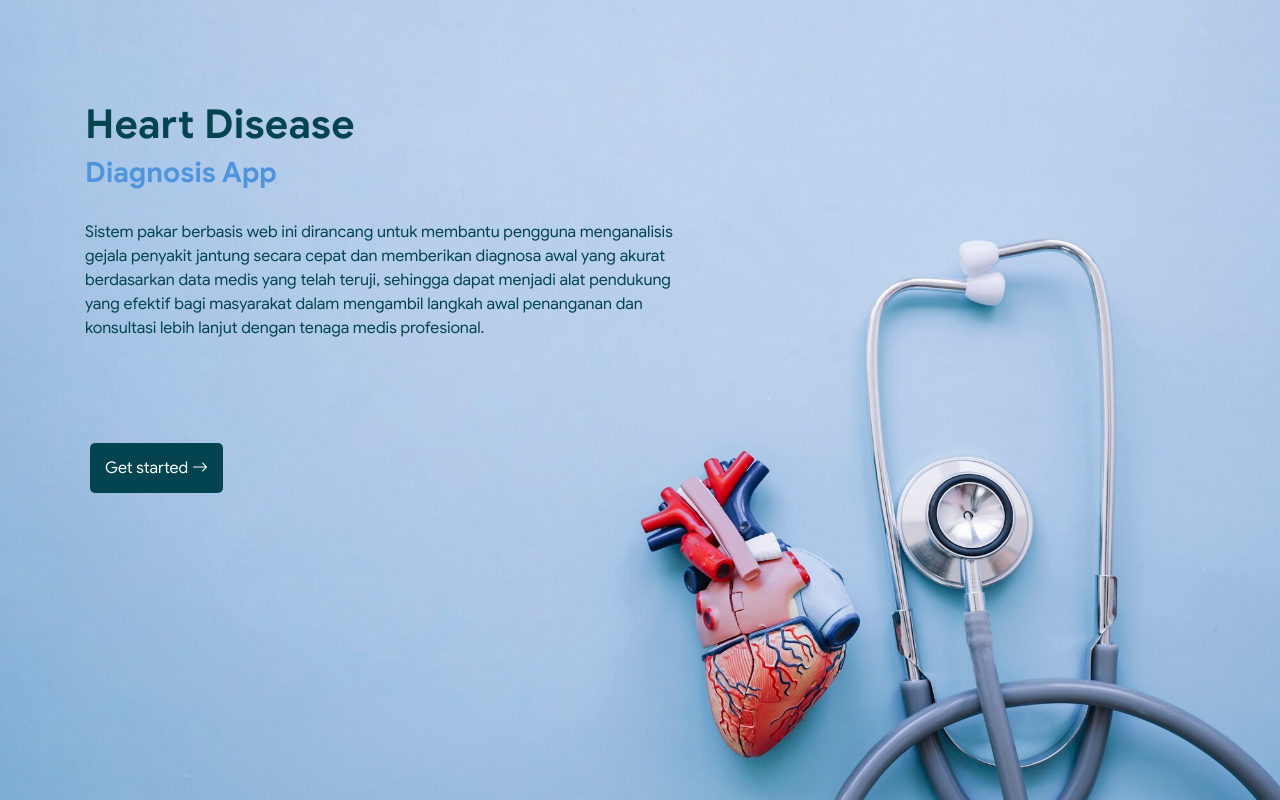
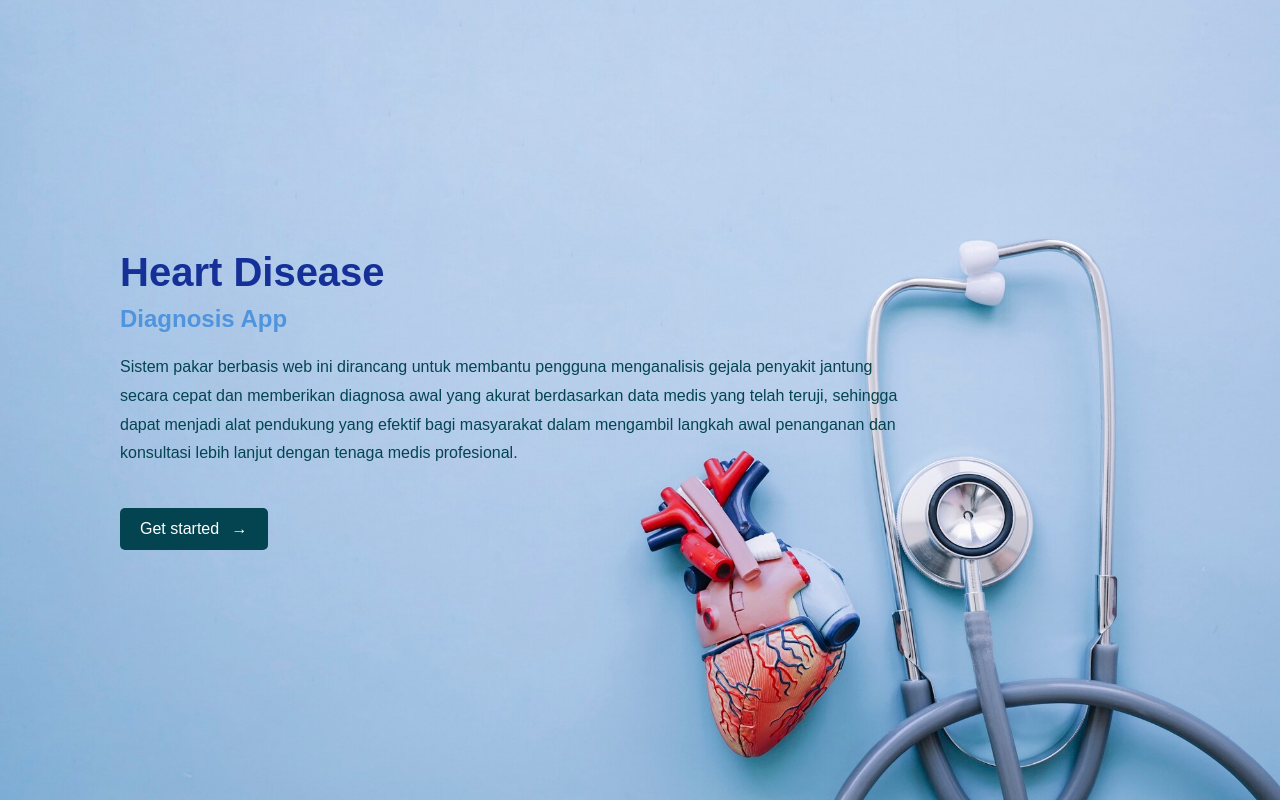
Before and after one commit to pradyaprtw/UAP-SistemPakar, a PHP site: page / in a window 1280 px wide. Run offline with PHP 8.4, Linux system fonts and the light colour scheme.

Commit message:
perubahan css native di index.php / home

```diff
--- a/css/style.css
+++ b/css/style.css
@@ -11,38 +11,6 @@
 	margin: 0;
 	padding: 0;
 	font-family: Mont;
-}
-#home h3{
-  color: #4f94dd;
-  font-family: Bold;
-}
-
-#home h1{
-  color: #044451;
-  margin-top: 100px;
-  font-family: Bold;
-}
-
-#home p{
-  color: #044451;
-  margin-top: 30px;
-}
-
-#home a{
-  background-color: #044451;
-  padding: 15px;
-  color: #ffffff;
-  text-decoration: none;
-  border-radius: 5px;
-}
-
-.button {
-  margin-left: 20px;
-  margin-top: 100px;
-}
-
-#home .bi-arrow-right{
-  color: #fff;
 }
 
 #login {
--- a/index.php
+++ b/index.php
@@ -1,71 +1,101 @@
-<h3?php
-include 'include/server.php';
-?>
 <!DOCTYPE html>
 <html>
 <head>
     <meta charset="utf-8">
     <meta content="width=device-width, initial-scale=1.0" name="viewport">
     <title>Medical Diagnosis</title>
-	<link rel="stylesheet" type="text/css" href="bootstrap/css/bootstrap.min.css">
-	<link rel="stylesheet" type="text/css" href="bootstrap-icons/bootstrap-icons.css">
-	<link href="css/animate.min.css" rel="stylesheet">
-	<link rel="stylesheet" type="text/css" href="css/style.css">
-    <link rel="stylesheet" href="dist/css/iziToast.min.css">
-	<script type="text/javascript" src="js/jquery.min.js"></script>
-	<script type="text/javascript" src="bootstrap/js/bootstrap.min.js"></script>
-	<script type="text/javascript" src="bootstrap/js/bootstrap.bundle.min.js"></script>
-	<script src="js/sweetalert.js"></script>
-    <script src="dist/js/iziToast.min.js" type="text/javascript"></script>
-    <style type="text/css">
+    <style>
         body {
-            background-color: #153097; /* Fallback color */
+            background-color: #153097;
             background-image: url('img/background.jpeg');
-            background-size: cover; /* Gambar akan menutupi layar tanpa distorsi */
-            background-position: center; /* Pusatkan gambar */
-            background-repeat: no-repeat; /* Hindari pengulangan gambar */
-            margin: 0; /* Hapus margin default */
-            height: 100vh; /* Pastikan body memiliki tinggi penuh layar */
-            width: 100%; /* Lebar penuh layar */
+            background-size: cover;
+            background-position: center;
+            background-repeat: no-repeat;
+            margin: 0;
+            height: 100vh;
+            display: flex;
+            align-items: center;
+            justify-content: flex-start;
+            font-family: Arial, sans-serif;
+            color: #ffffff;
         }
 
+        .container {
+            text-align: left;
+            max-width: 800px;
+            padding: 20px;
+            margin-left:100px;
+        }
+
+        h1 {
+            color: #153097;
+            font-size: 2.5rem;
+            margin: 0;
+            font-weight: bold;
+        }
+
+        h3 {
+            color: #4f94dd;
+            font-size: 1.5rem;
+            margin: 10px 0;
+        }
+
+        p {
+            color: #044451;
+            line-height: 1.8;
+            margin: 20px 0;
+        }
+
+        a {
+            display: inline-block;
+            background-color: #044451;
+            color: #ffffff;
+            padding: 12px 20px;
+            text-decoration: none;
+            border-radius: 5px;
+            font-size: 1rem;
+            margin-top: 20px;
+            transition: background-color 0.3s ease;
+        }
+
+        a:hover {
+            background-color: #036368;
+        }
+
+        .bi-arrow-right {
+            margin-left: 8px;
+        }
+
+        @media (max-width: 768px) {
+            h1 {
+                font-size: 2rem;
+            }
+
+            h3 {
+                font-size: 1.2rem;
+            }
+
+            p {
+                font-size: 0.9rem;
+            }
+
+            a {
+                font-size: 0.9rem;
+            }
+        }
     </style>
 </head>
 <body>
-         <script>
-          //  iziToast.success({
-          //     title: 'Success',
-          //     message: 'Meal added to cart!',
-          //     position: 'topLeft',
-          //      animateInside: true,
-          // });
-        </script>
-
-
-	<section id="home">
     <div class="container">
-            <div class="row">
-                <div class="col-md-12">
-                    <h1>Heart Disease <br></h1>
+        <h1>Heart Disease</h1>
         <h3>Diagnosis App</h3>
-                    <p>Sistem pakar berbasis web ini dirancang untuk membantu pengguna menganalisis <br>
-                       gejala penyakit jantung secara cepat dan memberikan diagnosa awal yang akurat <br>
-                       berdasarkan data medis yang telah teruji, sehingga dapat menjadi alat pendukung <br>
-                       yang efektif bagi masyarakat dalam mengambil langkah awal penanganan dan <br>
-                       konsultasi lebih lanjut dengan tenaga medis profesional. </p>
+        <p>Sistem pakar berbasis web ini dirancang untuk membantu pengguna menganalisis
+            gejala penyakit jantung secara cepat dan memberikan diagnosa awal yang akurat
+            berdasarkan data medis yang telah teruji, sehingga dapat menjadi alat pendukung
+            yang efektif bagi masyarakat dalam mengambil langkah awal penanganan dan
+            konsultasi lebih lanjut dengan tenaga medis profesional.
+        </p>
+        <a href="user/">Get started <span class="bi bi-arrow-right">&#8594;</span></a>
     </div>
-                <div class="button">
-                     <a href="user/">Get started <span class="bi bi-arrow-right"></span></a>
-                </div>
-                <div class="col-6">
-                    <div class="box-2 shadow">
-
-                    </div>
-                </div>
-            </div>
-        </div>
-    </section>
-
-<script type="text/javascript" src="js/main.js"></script>
 </body>
 </html>
```
Lines whose indentation alone changed are shown as unchanged.
